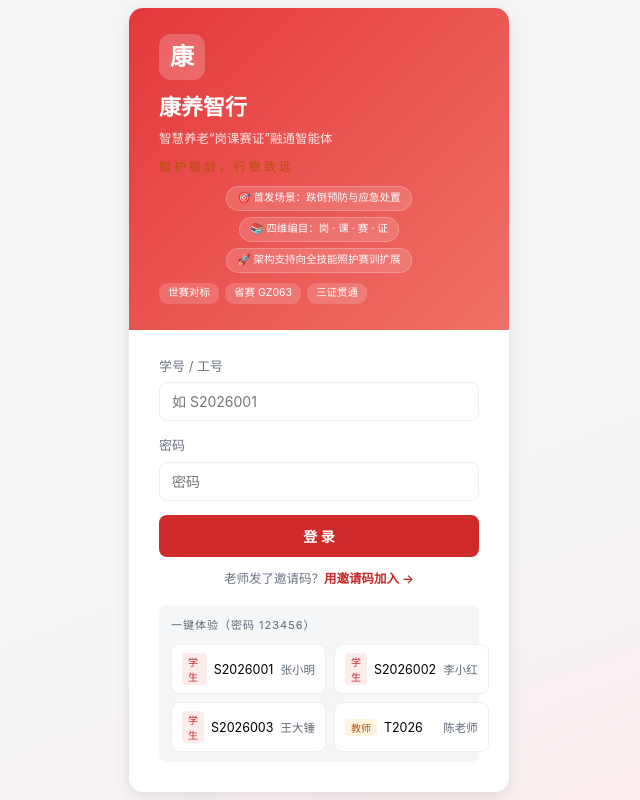
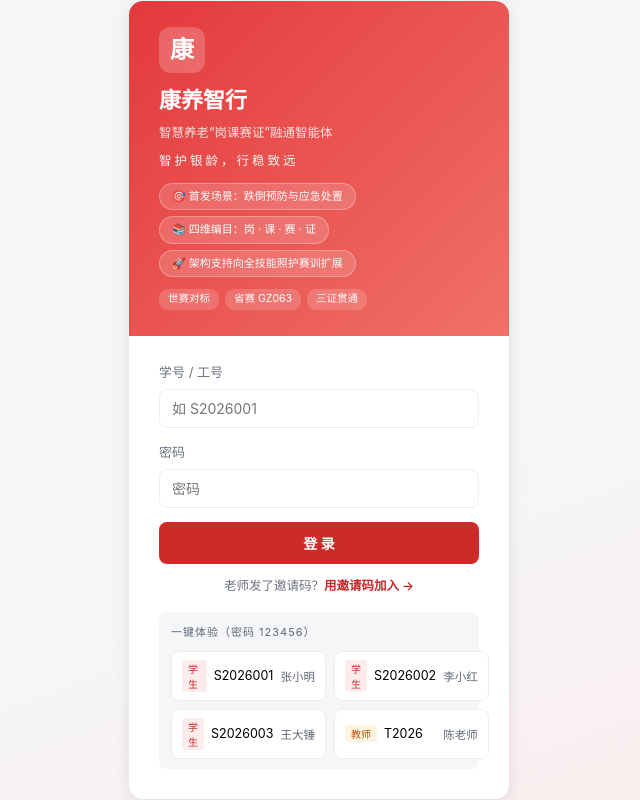
Before and after one commit to caitengfei/falllearn, a Vue app in the folder frontend/: page /login in a window 1280 px wide. Shown: the whole page, without its empty margins (321-961 px from the left). Built offline with nearby package versions, Linux system fonts and the light colour scheme.

Commit message:
P2.3 登录页品牌区排版优化：三 chips 左对齐、品牌标语改白色清晰可读、信息分区按教师指定顺序

```diff
--- a/frontend/src/views/Login.vue
+++ b/frontend/src/views/Login.vue
@@ -48,7 +48,7 @@ async function doLogin() {
         <div class="lh-logo">康</div>
         <h1>康养智行</h1>
         <p>智慧养老“岗课赛证”融通智能体</p>
-        <div style="font-size: 12px; color: #b45309; letter-spacing: 3px; margin: 8px 0 2px">智护银龄，行稳致远</div>
+        <div style="font-size: 12.5px; color: rgba(255,255,255,.95); letter-spacing: 3px; margin: 8px 0 2px">智护银龄，行稳致远</div>
         <div class="login-chips">
           <span>🎯 首发场景：跌倒预防与应急处置</span>
           <span>📚 四维编目：岗 · 课 · 赛 · 证</span>
@@ -100,10 +100,10 @@ async function doLogin() {
 .lh-tags span {
   font-size: 10.5px; background: rgba(255,255,255,.16); padding: 2px 9px; border-radius: 9px;
 }
-.login-chips { display: flex; flex-wrap: wrap; gap: 6px; justify-content: center; margin-top: 10px; }
+.login-chips { display: flex; flex-direction: column; align-items: flex-start; gap: 6px; margin: 12px 0 12px; }
 .login-chips span {
-  font-size: 10.5px; background: rgba(255,255,255,.14); border: 1px solid rgba(255,255,255,.22);
-  color: #fff; padding: 3px 10px; border-radius: 999px; white-space: nowrap;
+  font-size: 11px; background: rgba(255,255,255,.16); border: 1px solid rgba(255,255,255,.28);
+  color: #fff; padding: 4px 12px; border-radius: 999px; white-space: nowrap; text-align: left;
 }
 .dh-title { font-size: 11px; color: var(--text-3); margin-bottom: 8px; letter-spacing: 1px; }
 .dh-row { display: grid; grid-template-columns: 1fr 1fr; gap: 8px; }
```
